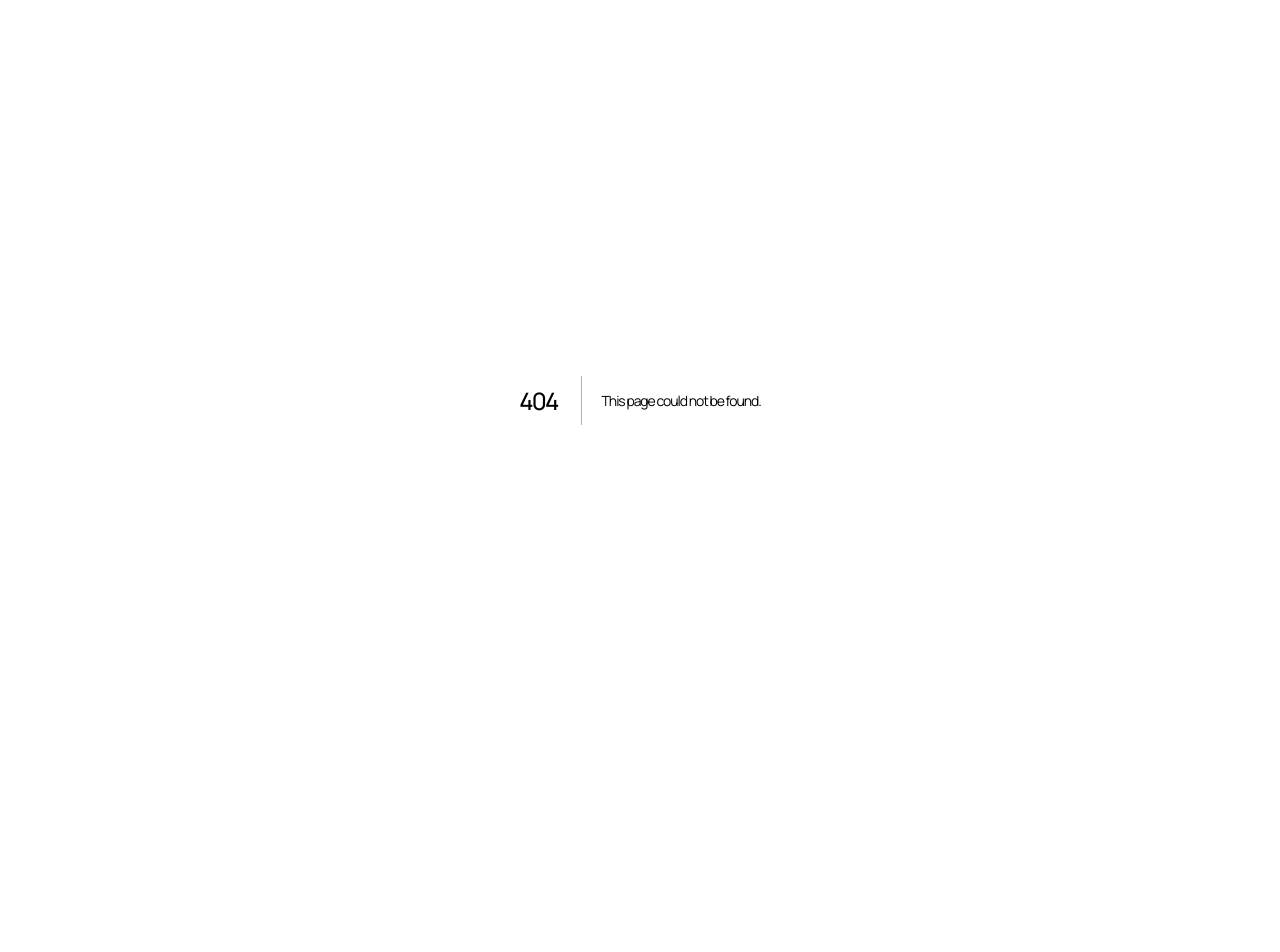
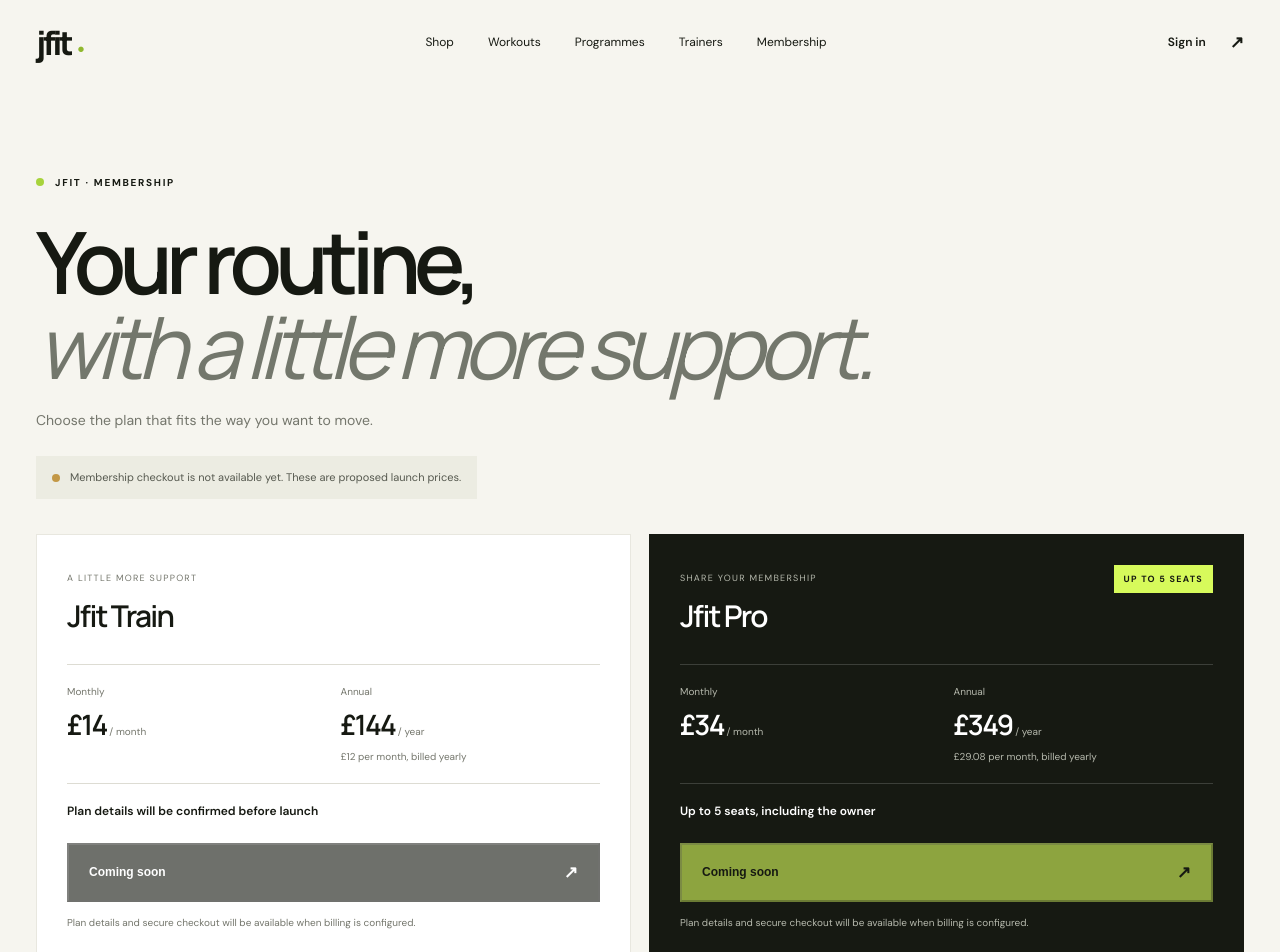
Before and after one commit to jd1200129-arch/jfit, a Next.js app in the folder apps/web/: page /membership in a window 1280 px wide. Before the commit this address had no page. Shown: the top 952 px of the page. Before the commit the page ends 800 px from the top, so only its background shows below. Built offline with nearby package versions, Linux system fonts and the light colour scheme.

Commit message:
Add apps/web/app/membership files

```diff
--- /dev/null
+++ b/apps/web/app/membership/page.tsx
@@ -0,0 +1,83 @@
+import Link from 'next/link';
+
+const plans = [
+  {
+    name: 'Jfit Train',
+    note: 'A little more support',
+    monthly: '£14',
+    annual: '£144',
+    annualDetail: '£12 per month, billed yearly',
+    seats: 'Plan details will be confirmed before launch',
+    featured: false,
+  },
+  {
+    name: 'Jfit Pro',
+    note: 'Share your membership',
+    monthly: '£34',
+    annual: '£349',
+    annualDetail: '£29.08 per month, billed yearly',
+    seats: 'Up to 5 seats, including the owner',
+    featured: true,
+  },
+];
+
+export default function MembershipPage() {
+  return (
+    <main className="subpage membership-page">
+      <header className="nav wrap">
+        <Link className="brand" href="/" aria-label="Jfit home">jfit<span>•</span></Link>
+        <nav aria-label="Main navigation">
+          <Link href="/shop">Shop</Link>
+          <Link href="/workouts">Workouts</Link>
+          <Link href="/programmes">Programmes</Link>
+          <Link href="/trainers">Trainers</Link>
+          <Link href="/membership" aria-current="page">Membership</Link>
+        </nav>
+        <Link className="text-link" href="/account">Sign in <span>↗</span></Link>
+      </header>
+
+      <section className="membership-content wrap" aria-labelledby="membership-title">
+        <div className="eyebrow"><i /> JFIT · MEMBERSHIP</div>
+        <h1 id="membership-title">Your routine,<br /><em>with a little more support.</em></h1>
+        <p className="membership-lead">Choose the plan that fits the way you want to move.</p>
+
+        <div className="membership-status" role="status">
+          <span className="state-dot" /> Membership checkout is not available yet. These are proposed launch prices.
+        </div>
+
+        <div className="membership-plans">
+          {plans.map((plan) => (
+            <article className={`membership-plan${plan.featured ? ' membership-plan-featured' : ''}`} key={plan.name}>
+              <div className="membership-plan-heading">
+                <div>
+                  <span className="membership-kicker">{plan.note}</span>
+                  <h2>{plan.name}</h2>
+                </div>
+                {plan.featured && <span className="membership-tag">UP TO 5 SEATS</span>}
+              </div>
+
+              <div className="membership-prices">
+                <div><span>Monthly</span><strong>{plan.monthly}<small> / month</small></strong></div>
+                <div><span>Annual</span><strong>{plan.annual}<small> / year</small></strong><em>{plan.annualDetail}</em></div>
+              </div>
+
+              <p className="membership-seats">{plan.seats}</p>
+              <button className="button membership-unavailable" type="button" disabled aria-describedby={`${plan.name.replaceAll(' ', '-').toLowerCase()}-availability`}>
+                Coming soon <span aria-hidden="true">↗</span>
+              </button>
+              <p className="membership-plan-foot" id={`${plan.name.replaceAll(' ', '-').toLowerCase()}-availability`}>
+                Plan details and secure checkout will be available when billing is configured.
+              </p>
+            </article>
+          ))}
+        </div>
+
+        <p className="membership-currency">All prices in GBP (£). Annual prices are shown as one yearly payment.</p>
+      </section>
+
+      <footer className="footer">
+        <div className="wrap footer-bottom"><span>© 2026 Jfit</span><span>UK · GBP (£)</span><span>Independent Jfit product and content experience.</span></div>
+      </footer>
+    </main>
+  );
+}
```
